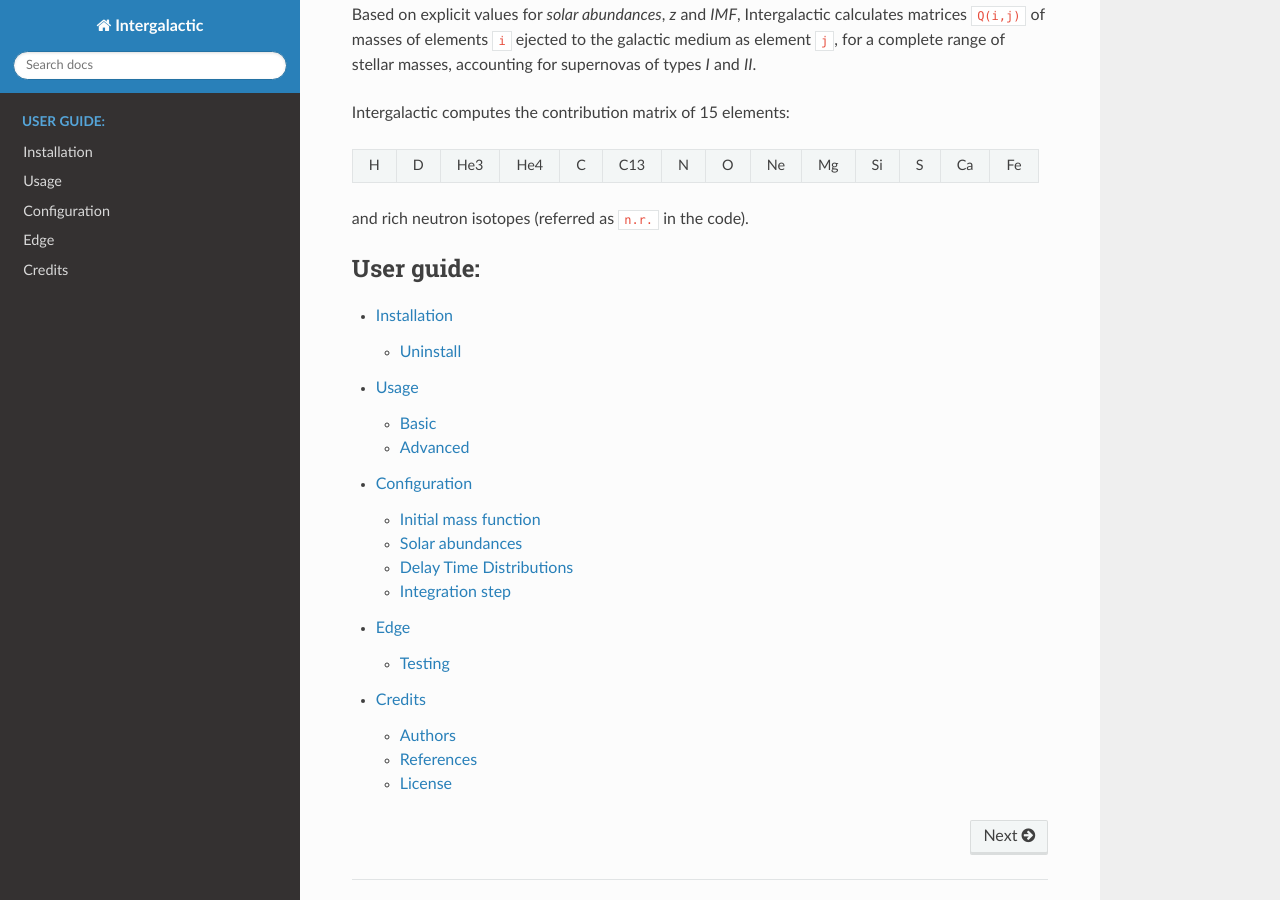
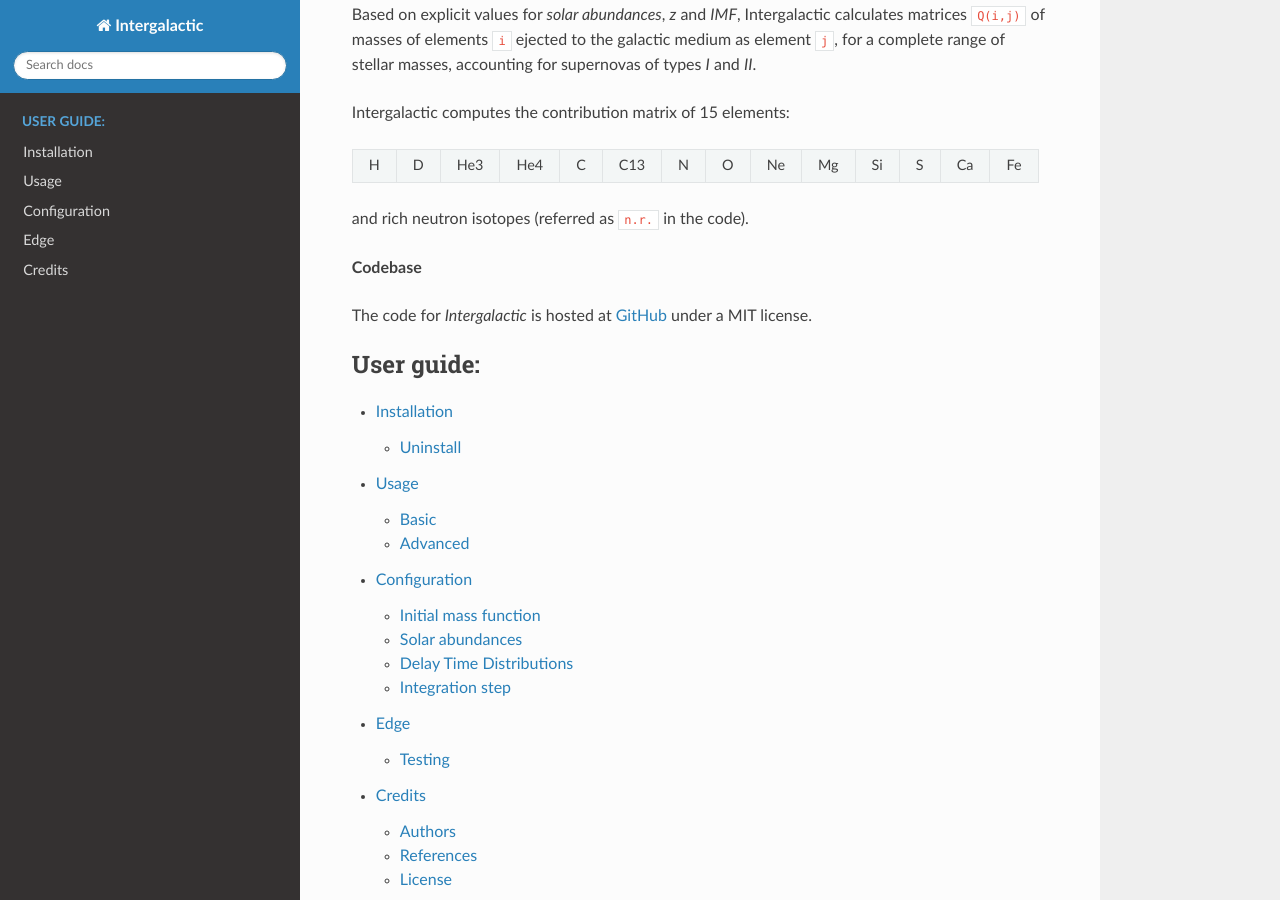
Before and after one commit to xuanxu/starmatrix, a Sphinx documentation site: the page built from docs/index.rst, in a window 1280 px wide and 900 px high, scrolled down 598 px. Built offline with Sphinx 7.4.7 and the Read the Docs theme 2.0.0, drawn with Linux system fonts in a browser that asks for light colours.

Commit message:
add link to repo

```diff
--- a/docs/index.rst
+++ b/docs/index.rst
@@ -21,6 +21,13 @@
 
 and rich neutron isotopes (referred as ``n.r.`` in the code).
 
+
+**Codebase**
+
+The code for *Intergalactic* is hosted at `GitHub`_ under a MIT license.
+
+.. _`GitHub`: https://github.com/xuanxu/intergalactic
+
 .. toctree::
    :maxdepth: 2
    :caption: User guide:
```
